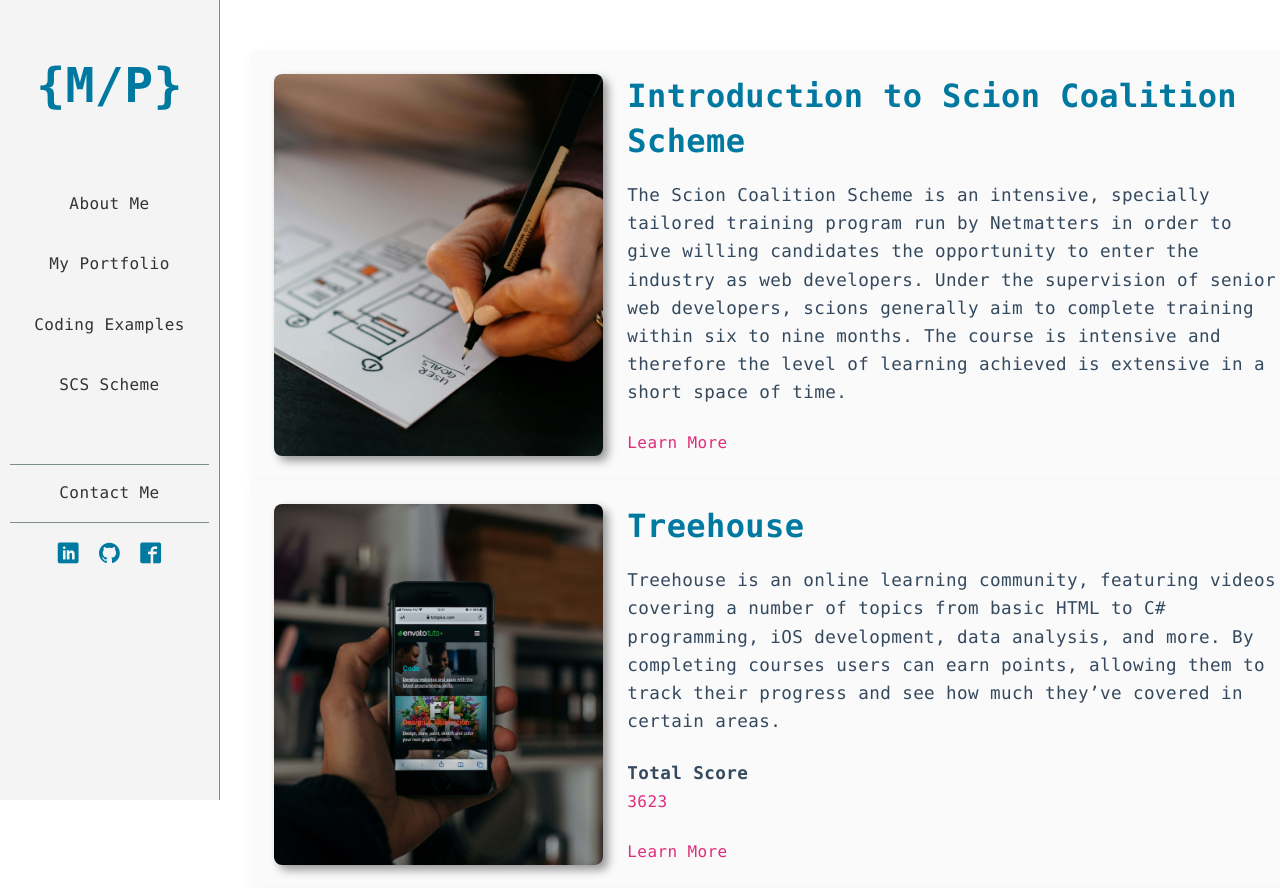
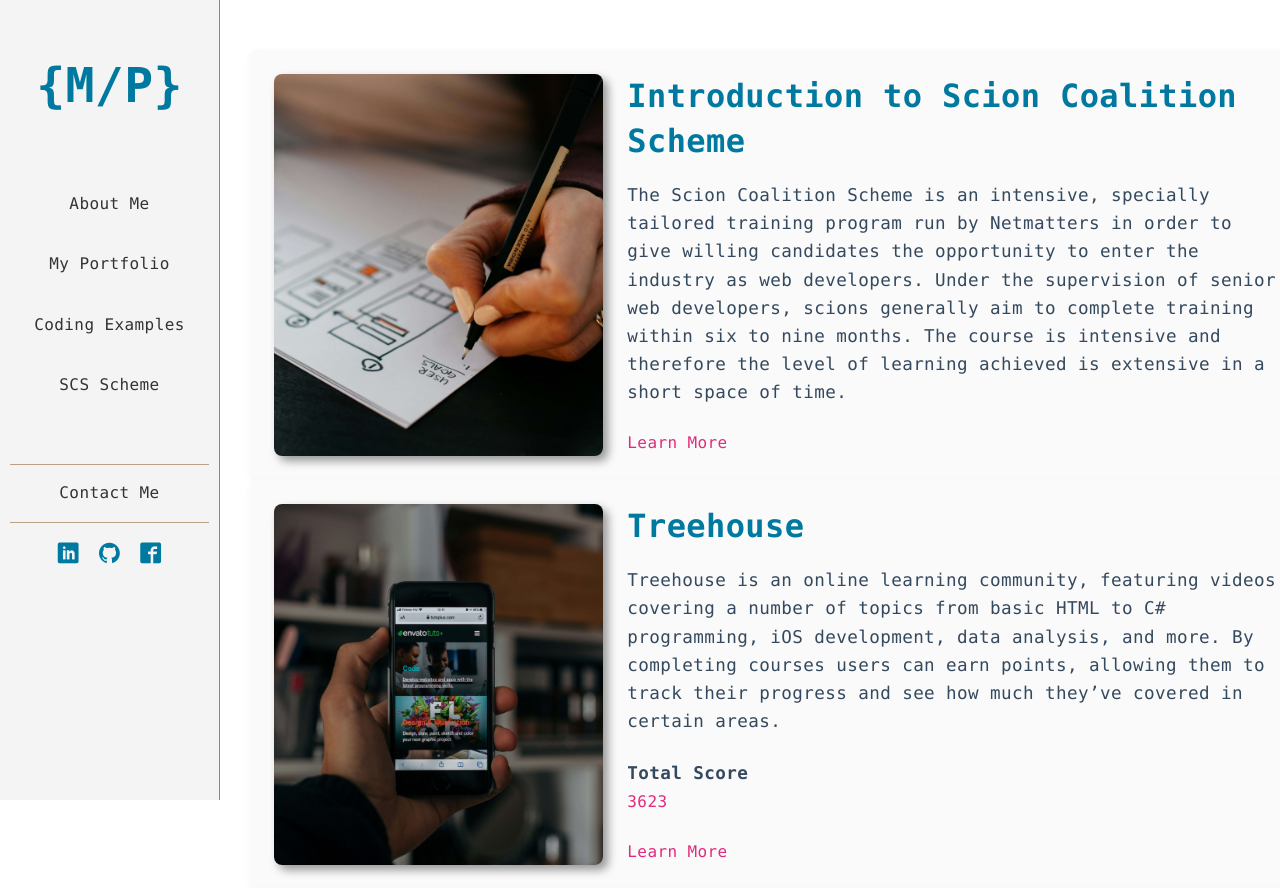
Before and after one commit to markap85/Portfolio, a PHP site: page /scss.html in a window 1280 px wide; the page is wider, and only the part inside the window is pictured. Shown: the top 888 px of that part. Run offline with PHP 8.4, Linux system fonts and the light colour scheme; some web fonts are replaced.

Commit message:
updated Contact Me Sidebar border color to accent

```diff
--- a/css/styles.css
+++ b/css/styles.css
@@ -1123,8 +1123,8 @@
 
 /* line 112, ../Portfolio/scss/layout/_sidebar.scss */
 .sidebar .contact-me {
-  border-top: 1px solid #7f8c8d;
-  border-bottom: 1px solid #7f8c8d;
+  border-top: 1px solid #BAA085;
+  border-bottom: 1px solid #BAA085;
   margin-top: 50px !important;
   margin-right: 24.4px;
   width: 100%;
--- a/scss/layout/_sidebar.scss
+++ b/scss/layout/_sidebar.scss
@@ -110,8 +110,8 @@
   }
 
   .contact-me {
-    border-top: 1px solid $grey;
-    border-bottom: 1px solid $grey;
+    border-top: 1px solid $accent-color;
+    border-bottom: 1px solid $accent-color;
     margin-top: 50px !important;
     margin-right: 24.4px;
     width: 100%;
```
Also changed, not shown: 1 other file.
